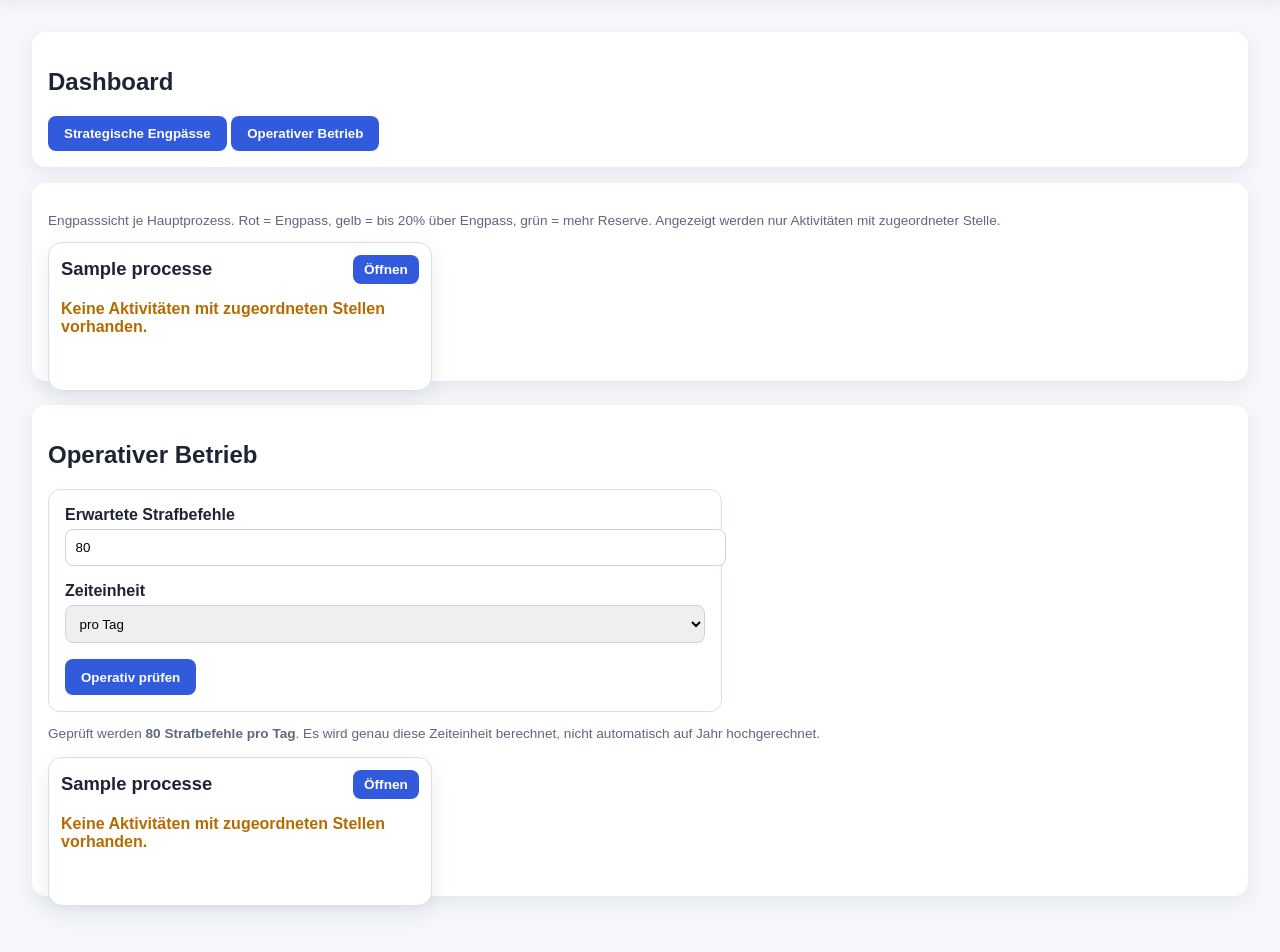
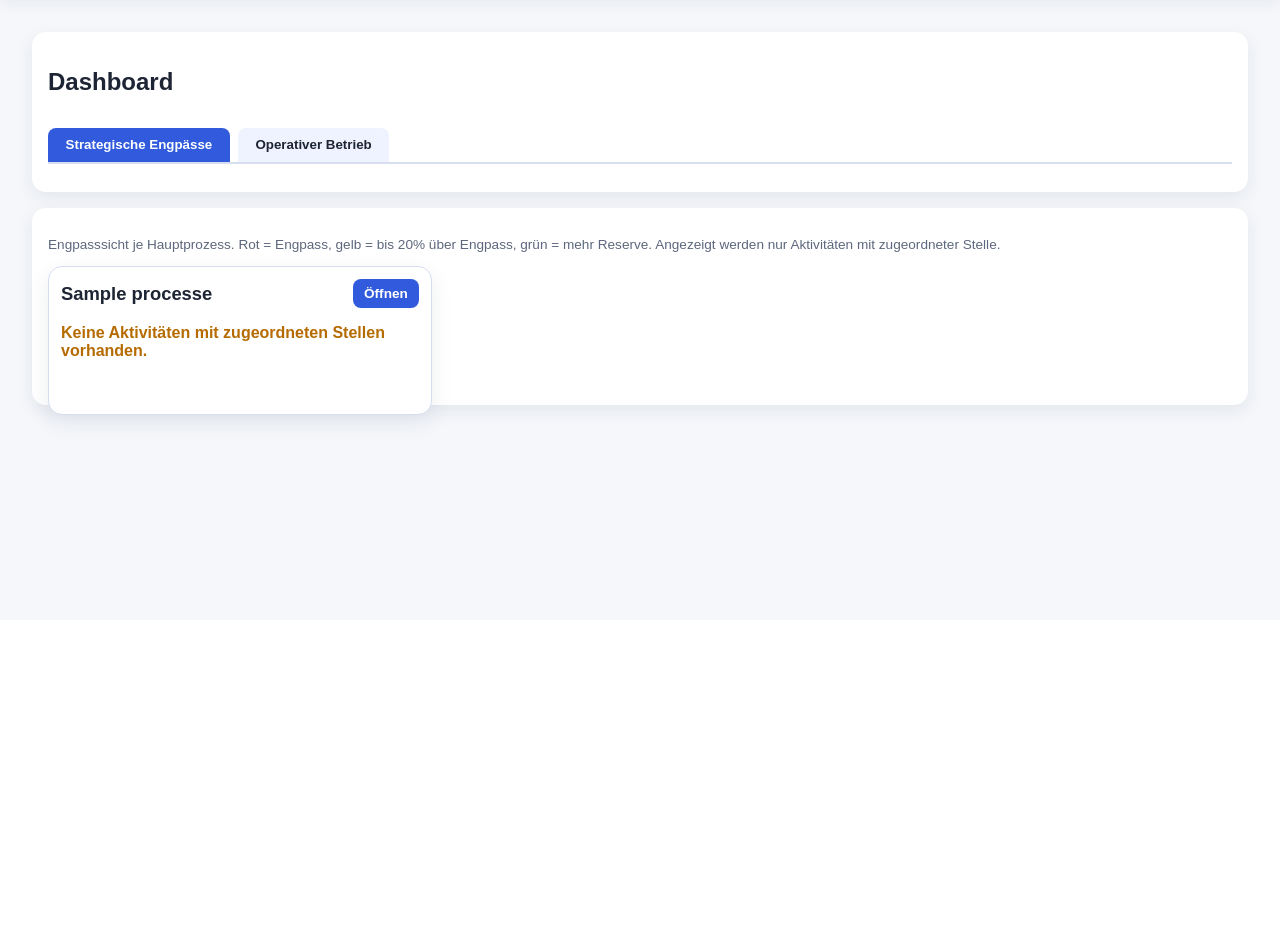
Before and after one commit to kaspAir/Prozess-Simulator, a Flask app: page /dashboard in a window 1280 px wide. Shown: the part 180-1132 px from the top of the page. After the commit the page ends 614 px from the top, so only its background shows below. Run offline with Flask 3, Linux system fonts and the light colour scheme; a user stored in the database is signed in; tables that the repository leaves empty hold one stand-in row (values such as "Sample post"); some libraries are stand-ins or nearby versions.

Commit message:
fix(bugs): Aufwand-M-Bugs B-01, B-02, B-07, B-08, B-09 aus DigiTwin-Backlog
B-01: Dashboard-Tabs zeigen nur noch den aktiven Bereich (CSS display none/active,
      Server rendert aktiven Tab; Standard strategisch) – Buttons wirken jetzt.
B-02: gewählte Organisation bleibt über Navigation erhalten (Session-Persistenz,
      Service faellt bei ungueltiger org_id sauber auf die erste Org zurueck).
B-07: Prozessgraph seltener leer – Kanten werden zusaetzlich nach window.load
      gezeichnet, Skript bricht ohne Canvas nicht mehr ab.
B-08: Doppelklick auf Node bearbeitet im gleichen Fenster (kein vom Popup-Blocker
      verschlucktes Tab mehr).
B-09/B-07: pool_pre_ping + pool_recycle -> keine Fehler mehr nach kurzer
      Inaktivitaet durch abgelaufene MariaDB-Verbindungen (Reload-Workaround weg).

Neuer Test: Org-Auswahl bleibt bei Navigation ohne org_id erhalten. 24 Tests grün.

Co-Authored-By: Claude Opus 4.8 <noreply@anthropic.com>

```diff
--- a/app/__init__.py
+++ b/app/__init__.py
@@ -44,11 +44,19 @@ def create_app():
     # Standard ist SQLite (kein DB-Server noetig). Fuer PostgreSQL einfach
     # DATABASE_URL setzen, z. B.
     # postgresql+psycopg2://user:pass@host:5432/prozess_simulator
-    app.config["SQLALCHEMY_DATABASE_URI"] = os.getenv(
-        "DATABASE_URL",
-        "sqlite:///prozess_simulator.db",
-    )
+    db_uri = os.getenv("DATABASE_URL", "sqlite:///prozess_simulator.db")
+    app.config["SQLALCHEMY_DATABASE_URI"] = db_uri
     app.config["SQLALCHEMY_TRACK_MODIFICATIONS"] = False
+
+    # B-09/B-07: MariaDB schliesst inaktive Verbindungen (wait_timeout). Ohne
+    # pool_pre_ping liefert die naechste Anfrage nach kurzer Inaktivitaet einen
+    # Fehler ("MySQL server has gone away"), der erst nach Reload verschwindet.
+    # pool_pre_ping prueft die Verbindung vor Gebrauch, pool_recycle erneuert sie
+    # vorsorglich. Fuer SQLite (Tests/lokal) nicht noetig.
+    engine_options = {"pool_pre_ping": True}
+    if not db_uri.startswith("sqlite"):
+        engine_options["pool_recycle"] = 280
+    app.config["SQLALCHEMY_ENGINE_OPTIONS"] = engine_options
 
     db.init_app(app)
     login_manager.init_app(app)
--- a/app/services/organization_service.py
+++ b/app/services/organization_service.py
@@ -12,7 +12,8 @@ def get_organization_overview(org_id=None):
     selected_org = None
     if org_id:
         selected_org = Organization.query.filter_by(id=org_id, account_id=account_id).first()
-    elif organizations:
+    # Fallback (auch bei ungueltiger/geloeschter org_id): erste Organisation
+    if selected_org is None and organizations:
         selected_org = organizations[0]
 
     root_units = []
--- a/app/static/style.css
+++ b/app/static/style.css
@@ -1240,6 +1240,37 @@ td, th {
     margin-bottom: 1rem;
 }
 
+/* B-01: Tab-Umschaltung – nur der aktive Bereich ist sichtbar (Standard: strategisch) */
+.dashboard-tabs {
+    display: flex;
+    gap: .5rem;
+    margin: .75rem 0;
+    border-bottom: 2px solid #d6def0;
+}
+
+.dashboard-tab {
+    background: #eef3ff;
+    color: #1d2433;
+    border: 0;
+    border-radius: 8px 8px 0 0;
+    padding: .6rem 1.1rem;
+    font-weight: bold;
+    cursor: pointer;
+}
+
+.dashboard-tab.active {
+    background: #315bdc;
+    color: #fff;
+}
+
+.dashboard-tab-panel {
+    display: none;
+}
+
+.dashboard-tab-panel.active {
+    display: block;
+}
+
 .dashboard-grid-executive {
     display: grid;
     grid-template-columns: repeat(3, minmax(0, 1fr));
--- a/app/templates/dashboard.html
+++ b/app/templates/dashboard.html
@@ -5,13 +5,14 @@
         <h2>Dashboard</h2>
     </div>
 
+    {% set _tab = active_tab or 'strategic' %}
     <div class="dashboard-tabs">
-        <button type="button" class="dashboard-tab active" data-tab="strategic">Strategische Engpässe</button>
-        <button type="button" class="dashboard-tab" data-tab="operational">Operativer Betrieb</button>
+        <button type="button" class="dashboard-tab {% if _tab == 'strategic' %}active{% endif %}" data-tab="strategic">Strategische Engpässe</button>
+        <button type="button" class="dashboard-tab {% if _tab == 'operational' %}active{% endif %}" data-tab="operational">Operativer Betrieb</button>
     </div>
 </section>
 
-<section id="tab-strategic" class="dashboard-tab-panel active">
+<section id="tab-strategic" class="dashboard-tab-panel {% if _tab == 'strategic' %}active{% endif %}">
     <p class="small">
         Engpasssicht je Hauptprozess. Rot = Engpass, gelb = bis 20% über Engpass, grün = mehr Reserve.
         Angezeigt werden nur Aktivitäten mit zugeordneter Stelle.
@@ -57,7 +58,7 @@
     </div>
 </section>
 
-<section id="tab-operational" class="dashboard-tab-panel">
+<section id="tab-operational" class="dashboard-tab-panel {% if _tab == 'operational' %}active{% endif %}">
     <div class="operational-panel">
         <div class="section-title">
             <h2>Operativer Betrieb</h2>
```
Also changed, not shown: app/routes/organization_routes.py (+9 -1 lines), app/templates/process_graph.html (+7 -1 lines), tests/test_domain.py (+16 -0 lines).
